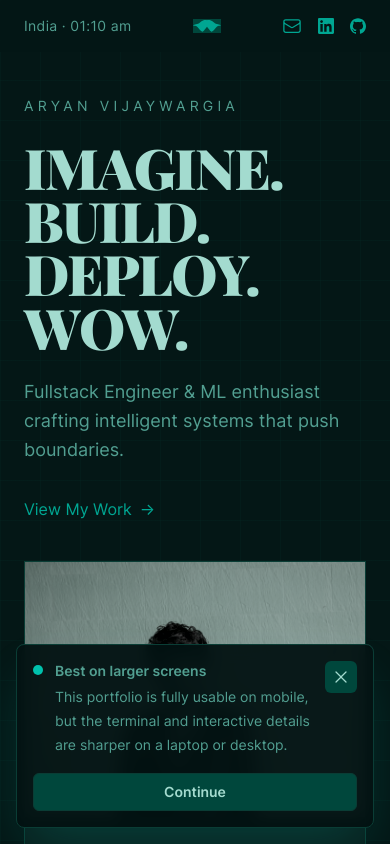
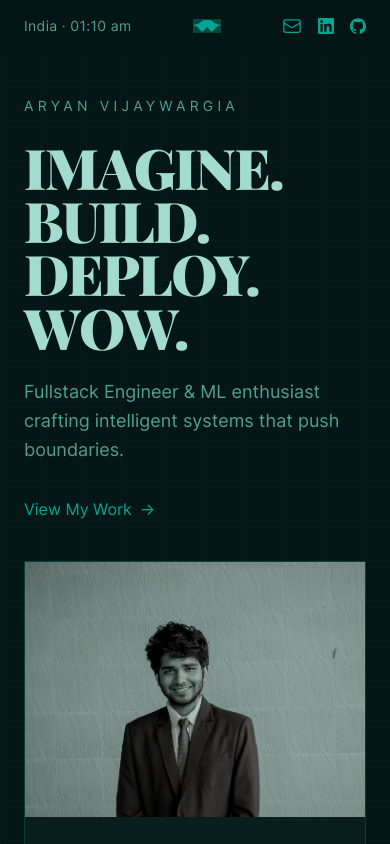
Before and after one commit to aryanVijaywargia/portfolio, a Next.js app: page /batman in a window 390 px wide. Shown: the top 844 px of the page. Built offline with nearby package versions, Linux system fonts and the light colour scheme; a web font is replaced by a local one; what tailwind-children, tailwind-gradient-mask-image would draw is missing.

Commit message:
Remove mobile experience notice

```diff
--- a/components/layout/mobile-experience-notice.tsx
+++ /dev/null
@@ -1,108 +0,0 @@
-import { XMarkIcon } from "@heroicons/react/24/solid";
-import clsx from "clsx";
-import { AnimatePresence, motion } from "framer-motion";
-import { FC, useEffect, useState } from "react";
-
-import { usePortfolioMode } from "components/_stores/portfolio-mode-context";
-
-const STORAGE_KEY = "portfolio-mobile-experience-notice-dismissed";
-
-export const MobileExperienceNotice: FC = () => {
-  const { mode } = usePortfolioMode();
-  const [isVisible, setIsVisible] = useState(false);
-  const isBatman = mode === "batman";
-
-  useEffect(() => {
-    const mediaQuery = window.matchMedia("(max-width: 767px)");
-
-    const updateVisibility = () => {
-      const wasDismissed = sessionStorage.getItem(STORAGE_KEY) === "true";
-      setIsVisible(mediaQuery.matches && !wasDismissed);
-    };
-
-    updateVisibility();
-    mediaQuery.addEventListener?.("change", updateVisibility);
-    return () => mediaQuery.removeEventListener?.("change", updateVisibility);
-  }, []);
-
-  const dismiss = () => {
-    sessionStorage.setItem(STORAGE_KEY, "true");
-    setIsVisible(false);
-  };
-
-  return (
-    <AnimatePresence>
-      {isVisible
-        ? <motion.div
-            className="fixed inset-x-0 bottom-0 z-[80] px-4 pb-4 sm:hidden"
-            initial={{ opacity: 0, y: 24 }}
-            animate={{ opacity: 1, y: 0 }}
-            exit={{ opacity: 0, y: 24 }}
-            transition={{ duration: 0.22, ease: "easeOut" }}
-          >
-            <div
-              className={clsx(
-                "mx-auto max-w-sm rounded-lg border p-4 shadow-2xl backdrop-blur",
-                isBatman
-                  ? "border-[#0db7a6]/50 bg-[#031212]/95 text-[#9ee8dc] shadow-[#00c2ad]/20"
-                  : "shadow-gray-900/15 border-gray-200 bg-white/95 text-gray-900 dark:border-gray-700 dark:bg-[#111827]/95 dark:text-gray-100 dark:shadow-black/30"
-              )}
-            >
-              <div className="flex items-start gap-3">
-                <div
-                  className={clsx(
-                    "mt-1 h-2.5 w-2.5 flex-none rounded-full",
-                    isBatman ? "bg-[#00c2ad]" : "bg-primary-500 dark:bg-primary-400"
-                  )}
-                />
-                <div className="min-w-0 flex-1">
-                  <p
-                    className={clsx(
-                      "text-sm font-semibold",
-                      isBatman ? "text-[#00c2ad]" : "text-gray-950 dark:text-white"
-                    )}
-                  >
-                    Best on larger screens
-                  </p>
-                  <p
-                    className={clsx(
-                      "mt-1 text-sm leading-6",
-                      isBatman ? "text-[#7fbfb5]" : "text-gray-600 dark:text-gray-300"
-                    )}
-                  >
-                    This portfolio is fully usable on mobile, but the terminal and interactive
-                    details are sharper on a laptop or desktop.
-                  </p>
-                </div>
-                <button
-                  type="button"
-                  onClick={dismiss}
-                  className={clsx(
-                    "grid h-8 w-8 flex-none place-items-center rounded-md transition",
-                    isBatman
-                      ? "text-[#7fbfb5] hover:bg-[#0db7a6]/10 hover:text-[#00c2ad]"
-                      : "text-gray-500 hover:bg-gray-100 hover:text-gray-900 dark:text-gray-400 dark:hover:bg-white/10 dark:hover:text-white"
-                  )}
-                  aria-label="Dismiss mobile experience notice"
-                >
-                  <XMarkIcon className="h-5 w-5" />
-                </button>
-              </div>
-              <button
-                type="button"
-                onClick={dismiss}
-                className={clsx(
-                  "mt-4 w-full rounded-md px-4 py-2 text-sm font-semibold transition",
-                  isBatman
-                    ? "border border-[#0db7a6]/50 bg-[#063b37] text-[#c8fff5] hover:bg-[#07524b]"
-                    : "bg-gray-950 dark:text-gray-950 text-white hover:bg-gray-800 dark:bg-primary-500 dark:hover:bg-primary-400"
-                )}
-              >
-                Continue
-              </button>
-            </div>
-          </motion.div>
-        : null}
-    </AnimatePresence>
-  );
-};
--- a/components/v2/portfolio-v2.tsx
+++ b/components/v2/portfolio-v2.tsx
@@ -23,10 +23,6 @@ const V2Quiz = dynamic(() => import("components/v2/sections/quiz").then((m) => m
 });
 const AmbientMessages = dynamic(
   () => import("components/ambient-messages").then((m) => m.AmbientMessages),
-  { ssr: false }
-);
-const MobileExperienceNotice = dynamic(
-  () => import("components/layout/mobile-experience-notice").then((m) => m.MobileExperienceNotice),
   { ssr: false }
 );
 
@@ -86,10 +82,6 @@ export const PortfolioV2: FC<PortfolioV2Props> = ({ variant, initialScratchpadNo
           <V2Footer />
           {/* Inside the token scope so the v2 skin reaches them. */}
           <AmbientMessages />
-          {/* Wrapper gives the v1 notice a hook for the v2 skin below. */}
-          <div className="v2-mobile-notice">
-            <MobileExperienceNotice />
-          </div>
         </div>
       </AchievementProvider>
     </V2VariantProvider>
--- a/pages/_app.tsx
+++ b/pages/_app.tsx
@@ -5,7 +5,6 @@ import { PortfolioModeProvider, usePortfolioMode } from "components/_stores/port
 import { AmbientMessages } from "components/ambient-messages";
 import { Footer } from "components/layout/footer";
 import { Header } from "components/layout/header";
-import { MobileExperienceNotice } from "components/layout/mobile-experience-notice";
 import { BatTransition } from "components/batman/bat-transition";
 import { isV2Route } from "components/v2/routes";
 import { SEO } from "content/seo";
@@ -109,7 +108,6 @@ const AppShell: FC<{ pageProps: any; Component: any }> = ({ pageProps, Component
         <Component {...pageProps} />
       </main>
       {isV2 ? null : isBatman ? <BatmanFooter /> : <Footer />}
-      {!isV2 && (router.pathname === "/graphite" || isBatman) ? <MobileExperienceNotice /> : null}
       {showTransition ? <BatTransition /> : null}
       {isBatman ? <BatScrollFollower /> : null}
       {!isV2 && !isBatman && router.pathname === "/graphite" ? <AmbientMessages /> : null}
--- a/styles/v2-theme.css
+++ b/styles/v2-theme.css
@@ -1121,48 +1121,6 @@ html.dark [data-v2][data-v2] .rick-ascii {
   caret-color: rgb(var(--v2-accent));
 }
 
-/* ---------- mobile experience notice ---------- */
-/* The v1 notice paints itself with hardcoded gray/blue utilities. Remapping
-   its surfaces and its call-to-action keeps the one component while making it
-   read as part of this design. */
-
-[data-v2][data-v2] .v2-mobile-notice [class*="bg-white"],
-[data-v2][data-v2] .v2-mobile-notice [class*="bg-gray-9"],
-[data-v2][data-v2] .v2-mobile-notice [class*="bg-gray-8"] {
-  background-color: rgb(var(--v2-surface));
-}
-
-[data-v2][data-v2] .v2-mobile-notice [class*="border-gray-"] {
-  border-color: rgb(var(--v2-line-2));
-}
-
-[data-v2][data-v2] .v2-mobile-notice [class*="text-gray-9"],
-[data-v2][data-v2] .v2-mobile-notice [class*="text-gray-1"],
-[data-v2][data-v2] .v2-mobile-notice [class*="text-white"] {
-  color: rgb(var(--v2-fg));
-}
-
-[data-v2][data-v2] .v2-mobile-notice [class*="text-gray-3"],
-[data-v2][data-v2] .v2-mobile-notice [class*="text-gray-4"],
-[data-v2][data-v2] .v2-mobile-notice [class*="text-gray-5"],
-[data-v2][data-v2] .v2-mobile-notice [class*="text-gray-6"] {
-  color: rgb(var(--v2-fg-3));
-}
-
-/* The primary action and the status dot carry the accent. */
-[data-v2][data-v2] .v2-mobile-notice button[class*="bg-"],
-[data-v2][data-v2] .v2-mobile-notice [class*="bg-sky-"],
-[data-v2][data-v2] .v2-mobile-notice [class*="bg-blue-"],
-[data-v2][data-v2] .v2-mobile-notice [class*="bg-primary-"] {
-  background-color: rgb(var(--v2-accent));
-  color: rgb(var(--v2-btn-fg));
-  border-radius: var(--v2-radius-sm);
-}
-
-[data-v2][data-v2] .v2-mobile-notice button[class*="bg-"] * {
-  color: rgb(var(--v2-btn-fg));
-}
-
 /* ---------- mobile performance ---------- */
 /* Carried over from the v1 mobile pass: full-width backdrop filters and
    large off-screen sections are the two things that cost the most during
```
